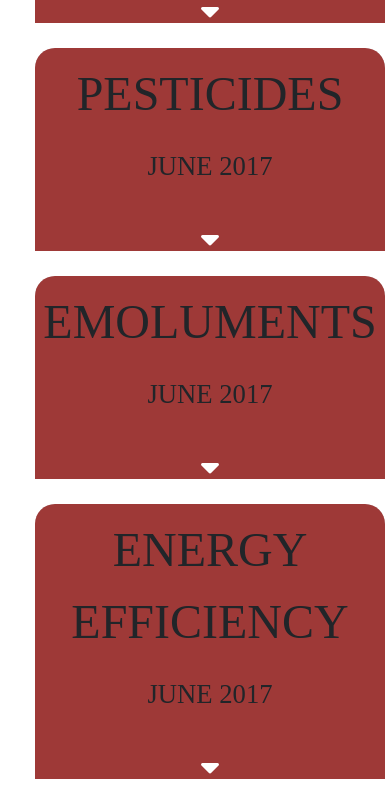
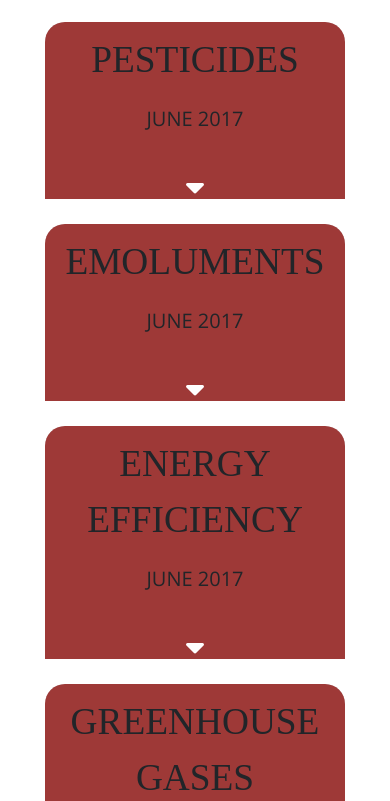
Before and after one commit to ashleyoconnor/frosh-lawsuits, a plain HTML site: page index.html in a window 390 px wide. Shown: the part 727-1528 px from the top of the page. Drawn offline with nearby package versions, Linux system fonts and the light colour scheme; a script that the page names is missing.

Commit message:
type-font change

```diff
--- a/index.html
+++ b/index.html
@@ -24,6 +24,7 @@ HOW TO USE THIS TEMPLATE
 
   <!-- Google Fonts Poppins and PT Serif -->
   <link href="https://fonts.googleapis.com/css?family=PT+Serif:400,700|Poppins:400,700" rel="stylesheet">
+  <link href="https://fonts.googleapis.com/css?family=Open+Sans" rel="stylesheet">
 
   <!-- Our custom stylesheet -->
   <link rel="stylesheet" href="style.css">
@@ -691,7 +692,8 @@ HOW TO USE THIS TEMPLATE
 
 				<div class="headersection">
 					<p class="topic">GREENHOUSE GAS MEASURE</p>
-					<p class="date">SEPTEMBER/OCTOBER 2017</p>
+					<p class="date">SEPTEMBER,<br>
+						OCTOBER 2017</p>
 					<div class="up-down" onclick="myFunction(10)"><i class="fas fa-sort-down fa-2x"></i></div>
 				</div>
 
--- a/style.css
+++ b/style.css
@@ -99,7 +99,8 @@ img {
 
 .topic {
 	font-family: Perpetua Titling MT;
-	font-size:36pt;
+	font-weight:500;
+	font-size:35pt;
 	text-align:center;
 	padding-top:10px;
 	padding-left:5px;
@@ -108,10 +109,11 @@ img {
 }
 
 .date {
-	font-family: Myriad Pro;
-	font-size: 20pt;
+	font-family: 'Open Sans', sans-serif;
+	font-size: 18pt;
 	text-align:center;
 	padding-bottom:15px;
+	font-weight:light 300;
 }
 
 .plaintiff {
@@ -148,3 +150,32 @@ img {
 #contraception {
 	font-size:28pt;
 }
+
+
+
+/*MEDIA Q'S HERE*/
+@media (max-width: 576px) {
+	.box {
+		width:300px;
+	}
+
+	.topic {
+		font-size:28pt;
+	}
+
+	.date {
+		font-size:15pt;
+	}
+
+	.description {
+		font-size: 12pt;
+	}
+	.plaintiff {
+		font-size: 15pt;
+	}
+
+	img {
+		width:50px;
+	}
+
+}
```
